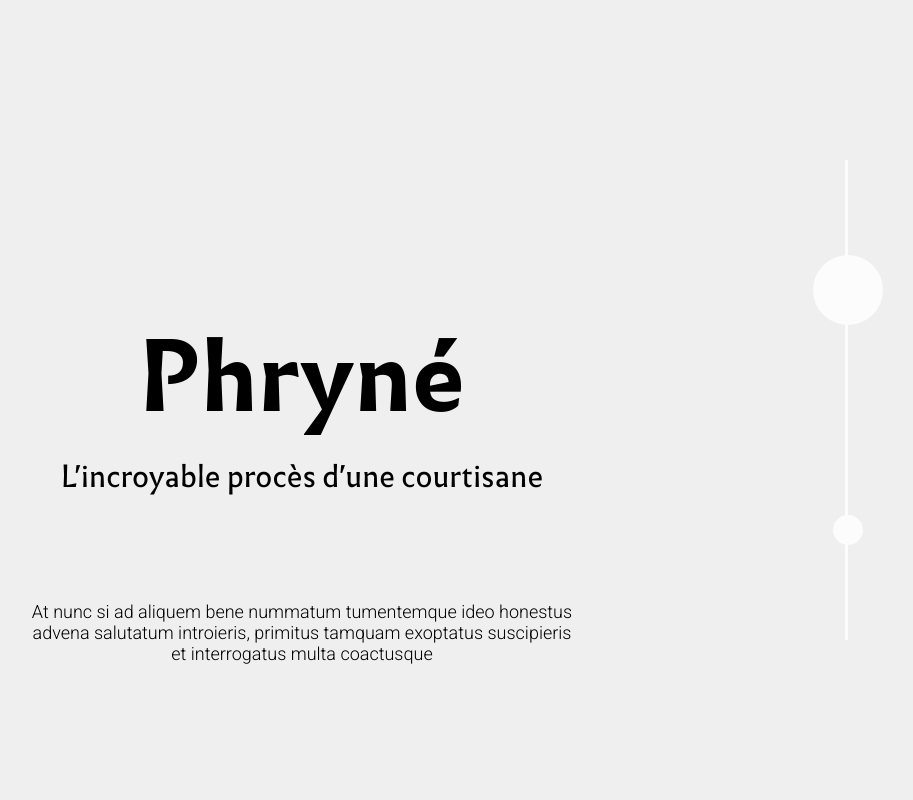
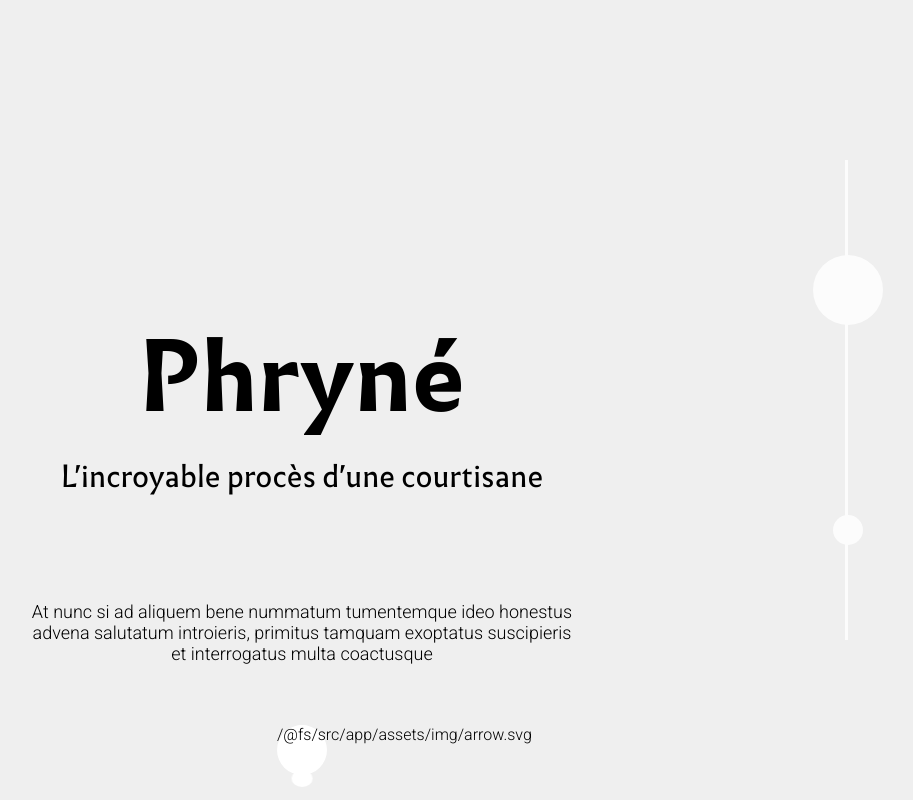
Before and after one commit to TheoLemoine/WorkShopLouvre, a React app: page / in a window 1280 px wide. Shown: the whole page, without its empty margins (338-1251 px from the left). Built offline with nearby package versions, Linux system fonts and the light colour scheme.

Commit message:
feat: arrow

```diff
--- /dev/null
+++ b/src/app/components/Arrow/Arrow.tsx
@@ -0,0 +1,14 @@
+import React, {FunctionComponent} from 'react'
+import arrow from "../../assets/img/arrow.svg"
+import Svg from "../Svg/Svg";
+
+const Arrow: FunctionComponent = () => (
+    <div className="arrow animated">
+        <div className="circle circle-top"></div>
+        <div className="circle circle-main"></div>
+        <div className="circle circle-bottom"></div>
+        <Svg svg={arrow} />
+    </div>
+)
+
+export default Arrow
--- a/src/app/components/Scenes/Home.tsx
+++ b/src/app/components/Scenes/Home.tsx
@@ -1,5 +1,6 @@
 import React, { forwardRef } from 'react'
 import Page from './Page'
+import Arrow from "../Arrow/Arrow";
 
 const Home = forwardRef(() => (
     <Page position={{ x: 0, y: 0 }} size={{ width: 100, height: 100 }}>
@@ -10,6 +11,7 @@ const Home = forwardRef(() => (
                 At nunc si ad aliquem bene nummatum tumentemque ideo honestus advena salutatum
                 introieris, primitus tamquam exoptatus suscipieris et interrogatus multa coactusque
             </p>
+            <Arrow/>
         </div>
     </Page>
 ))
--- /dev/null
+++ b/src/app/scss/components/_arrow.scss
@@ -0,0 +1,119 @@
+$circle-w: 50px;
+$circle-bg: #fff;
+$arrow-bg:#000;
+$bezier: cubic-bezier(0.770, 0.000, 0.175, 1.000);
+$bezier-bounce: cubic-bezier(.87,-.41,.19,1.44);
+$anim-timing: 3s;
+
+.arrow {
+    position: absolute;
+    bottom: 0;
+    left: 0;
+    right: 0;
+    margin: 0 auto;
+    text-align: center;
+    width: $circle-w;
+    height: $circle-w;
+    transform: translateY(-50%);
+    filter: url("#goo");
+    cursor: pointer;
+    .circle {
+        background: $circle-bg;
+        border-radius: 50%;
+        display: inline-block;
+        height: $circle-w;
+        width: $circle-w;
+
+        position: absolute;
+        top: 50%;
+        left:50%;
+        transform: translateX(-50%) translateY(-50%);
+        transform-origin: 0%;
+
+        &.circle-top {
+            height: $circle-w / 3;
+            width: $circle-w / 2.4;
+            animation: blob-1-anim $anim-timing $bezier infinite;
+            z-index: 0;
+            top:0;
+    }
+        &.circle-bottom {
+            height: $circle-w / 3;
+            width: $circle-w / 2.4;
+            animation: blob-2-anim $anim-timing $bezier  infinite;
+            z-index: 9;
+            bottom:0px;
+    }
+
+}
+
+
+    .st-arrow{
+        fill:$arrow-bg;
+        animation: scrolly $anim-timing $bezier forwards infinite;
+        perspective: 9000px;
+        transform: translateZ(0);
+        transform-origin: bottom;
+}
+}
+
+.svg {z-index:9;position:relative;}
+
+@keyframes blob-1-anim {
+0%{
+transform:translateX(-50%) translateY(0);
+}
+14%{
+transform:translateX(-50%) translateY(-8px);
+}
+24% {
+transform:translateX(-50%) translateY(0);
+}
+100% {
+transform:translateX(-50%) translateY(0);
+}
+}
+
+@keyframes blob-2-anim {
+0% {
+//transform: scale(1) translate(-50%,-150%);
+transform: scale(1) translate(-50%,10px);
+}
+30% {
+//transform: scale(1) translate(-50%,-50%);
+transform: scale(1) translate(-50%,10px);
+}
+70% {
+//transform: scale(1) translate(-50%,-50%);
+transform: scale(1) translate(-50%,10px);
+
+}
+95% {
+//transform: scale(1) translate(-50%,-50%);
+transform: scale(1) translate(-50%,26px);
+
+
+}
+100% {
+//transform: scaleX(1.5) translate(-50%,140%);
+transform: scale(1) translate(-50%,10px);
+}
+}
+
+@keyframes scrolly {
+0% {
+transform: translate3d(0,-150%,0) rotateX(90deg) scale(0.5) skewX(3deg);
+}
+30% {
+transform: translate3d(0,0,0) rotateX(0deg) scale(1) skewX(0deg);
+}
+70% {
+transform: translate3d(0,0,0) rotateX(0deg) scale(1) skewX(0deg);
+}
+95% {
+transform: translate3d(0,50%,0) rotateX(-90deg) scale(0.5) skewX(-3deg);
+}
+100% {
+transform: translate3d(0,50%,0) rotateX(-90deg) scale(0.5) skewX(-3deg);
+}
+}
--- a/src/app/scss/main.scss
+++ b/src/app/scss/main.scss
@@ -7,7 +7,7 @@
 
 // Components
 @import 'components/svg';
-
+@import "components/arrow";
 // Fonts
 @import 'fonts/infini';
 
```
Also changed, not shown: src/app/assets/img/arrow.svg (added).
